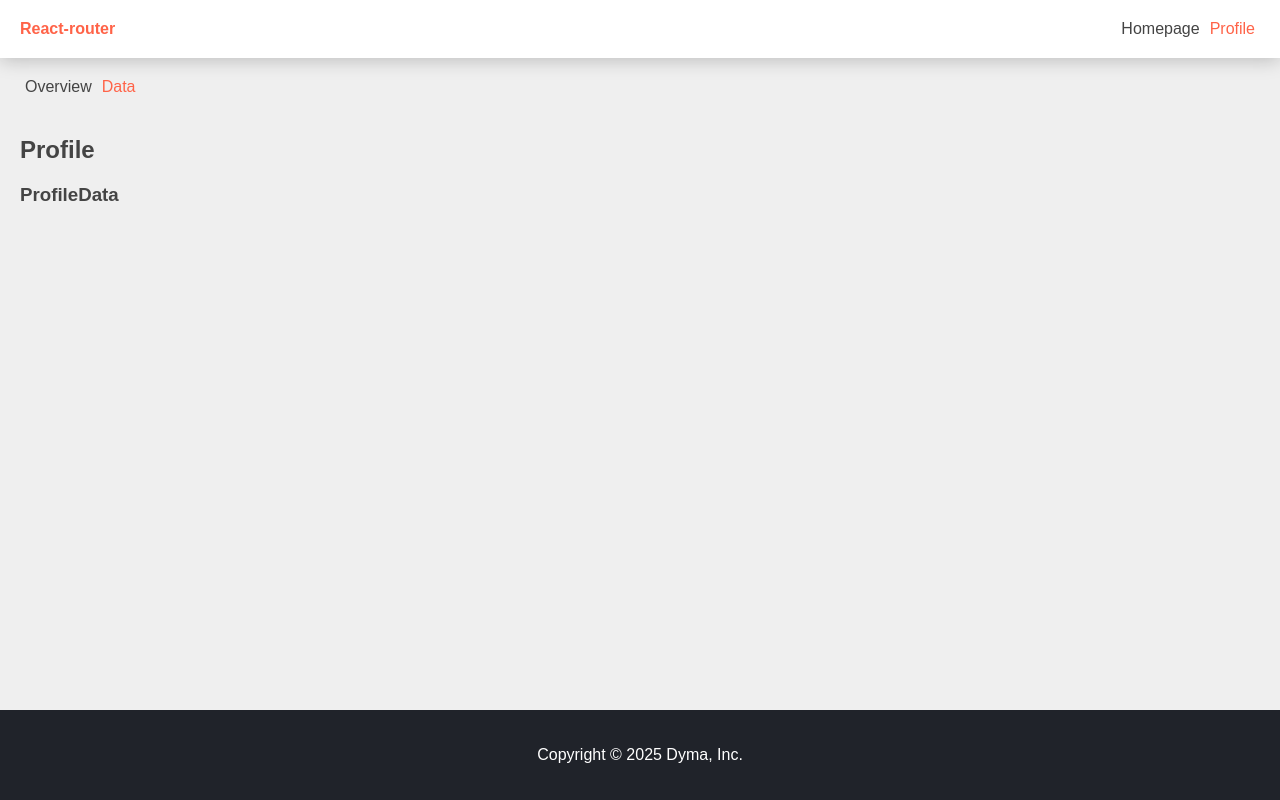
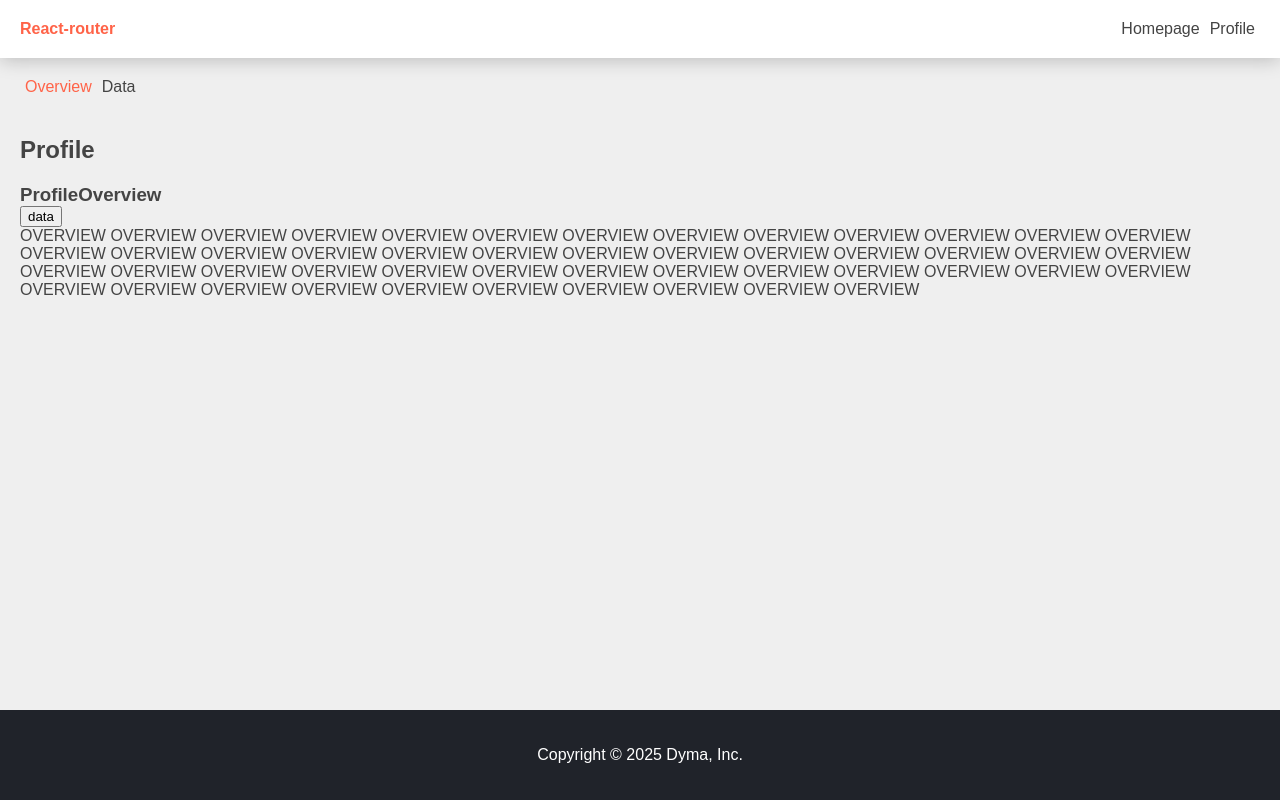
Before and after one commit to kilwa95/react-router-project, a React (Vite) app: page /profile/data in a window 1280 px wide. Built offline with nearby package versions, Linux system fonts and the light colour scheme.

Commit message:
Enhance routing and navigation for Profile page with dynamic routes and scroll restoration

```diff
--- a/src/App.jsx
+++ b/src/App.jsx
@@ -1,9 +1,15 @@
+import { useEffect } from 'react';
 import Footer from './components/Footer/Footer';
 import Header from './components/Header/Header';
-import { Outlet } from 'react-router-dom';
+import { Outlet, ScrollRestoration, useLocation } from 'react-router-dom';
 import styles from './App.module.scss';
 
 function App() {
+  const navigation = useLocation();
+
+  useEffect(() => {
+    console.log(navigation);
+  }, [navigation]);
   return (
     <div className={`d-flex flex-column ${styles.appContainer}`}>
       <Header />
@@ -11,6 +17,7 @@ function App() {
         <Outlet />
       </div>
       <Footer />
+      <ScrollRestoration />
     </div>
   );
 }
--- a/src/components/Header/Header.jsx
+++ b/src/components/Header/Header.jsx
@@ -2,7 +2,7 @@ import { NavLink, useMatch } from 'react-router-dom';
 import styles from './Header.module.scss';
 
 function Header() {
-  const matchProfile = useMatch('/profile');
+  const matchProfile = useMatch('/profile/:id');
   const matchHomepage = useMatch('/');
 
   console.log(matchProfile);
@@ -17,7 +17,7 @@ function Header() {
         <NavLink end to="/">
           Homepage
         </NavLink>
-        <NavLink to="/profile">Profile</NavLink>
+        <NavLink to="/profile/123?age=12">Profile</NavLink>
       </ul>
     </header>
   );
--- a/src/pages/Profile/Profile.jsx
+++ b/src/pages/Profile/Profile.jsx
@@ -1,6 +1,12 @@
-import { NavLink, Outlet } from 'react-router-dom';
+import { NavLink, Outlet, useParams, useSearchParams } from 'react-router-dom';
 
 export default function Profile() {
+  const { id } = useParams();
+  const [queryParams, setQueryParams] = useSearchParams();
+
+  console.log(id);
+  console.log(queryParams.get('age'));
+
   return (
     <>
       <ul className="d-flex p-20">
--- a/src/pages/Profile/pages/ProfileData/ProfileData.jsx
+++ b/src/pages/Profile/pages/ProfileData/ProfileData.jsx
@@ -1,3 +1,21 @@
+import { NavLink } from 'react-router-dom';
+
 export default function ProfileData() {
-  return <h3>ProfileData</h3>;
+  return (
+    <>
+      <h3>ProfileData</h3>
+      <ul>
+        <li>
+          DATA DATA DATA DATA DATA DATA DATA DATA DATA DATA DATA DATA DATA DATA
+          DATA DATA DATA DATA DATA DATA DATA DATA DATA DATA DATA DATA DATA DATA
+          DATA DATA DATA DATA DATA DATA DATA DATA DATA DATA
+        </li>
+        {/* ... */}
+        <NavLink preventScrollReset to="..">
+          TO OVERVIEW
+        </NavLink>
+        {/* ... */}
+      </ul>
+    </>
+  );
 }
--- a/src/pages/Profile/pages/ProfileOverview/ProfileOverview.jsx
+++ b/src/pages/Profile/pages/ProfileOverview/ProfileOverview.jsx
@@ -1,3 +1,28 @@
+import { useNavigate } from 'react-router-dom';
+
 export default function ProfileOverview() {
-  return <h3>ProfileOverview</h3>;
+  const navigate = useNavigate();
+
+  function navigateToData() {
+    navigate('data', { preventScrollReset: true });
+  }
+
+  return (
+    <>
+      <h3>ProfileOverview</h3>
+      <button onClick={navigateToData}>data</button>
+      <ul>
+        <li>
+          OVERVIEW OVERVIEW OVERVIEW OVERVIEW OVERVIEW OVERVIEW OVERVIEW
+          OVERVIEW OVERVIEW OVERVIEW OVERVIEW OVERVIEW OVERVIEW OVERVIEW
+          OVERVIEW OVERVIEW OVERVIEW OVERVIEW OVERVIEW OVERVIEW OVERVIEW
+          OVERVIEW OVERVIEW OVERVIEW OVERVIEW OVERVIEW OVERVIEW OVERVIEW
+          OVERVIEW OVERVIEW OVERVIEW OVERVIEW OVERVIEW OVERVIEW OVERVIEW
+          OVERVIEW OVERVIEW OVERVIEW OVERVIEW OVERVIEW OVERVIEW OVERVIEW
+          OVERVIEW OVERVIEW OVERVIEW OVERVIEW OVERVIEW OVERVIEW OVERVIEW
+        </li>
+        {/* ... */}
+      </ul>
+    </>
+  );
 }
--- a/src/router.jsx
+++ b/src/router.jsx
@@ -17,7 +17,7 @@ export const router = createBrowserRouter([
         element: <Homepage />,
       },
       {
-        path: '/profile',
+        path: '/profile/:id',
         element: <Profile />,
         caseSensitive: true,
         children: [
@@ -31,6 +31,10 @@ export const router = createBrowserRouter([
           },
         ],
       },
+      {
+        path: '/profile/*',
+        element: <Profile />,
+      },
     ],
   },
 ]);
```
Also changed, not shown: package.json (line endings or trailing spaces).
